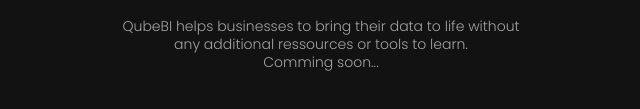
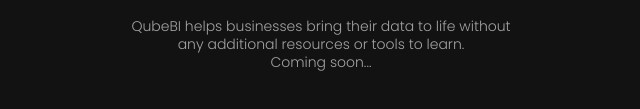
Before and after one commit to mcservenka/QubeBI_web, a plain HTML site: page index.html in a window 1280 px wide. Shown: the part 457-566 px from the top of the page, 319-959 px from the left. Drawn offline with Linux system fonts and the light colour scheme.

Commit message:
Update index.html

```diff
--- a/index.html
+++ b/index.html
@@ -20,9 +20,9 @@
         </div>
         <h3>The Art of Business Intelligence.</h3>
         <p>
-            QubeBI helps businesses to bring their data to life without any additional ressources or tools to learn.
+            QubeBI helps businesses bring their data to life without any additional resources or tools to learn.
             <br>
-            Comming soon...
+            Coming soon...
         </p>
 
 
```
